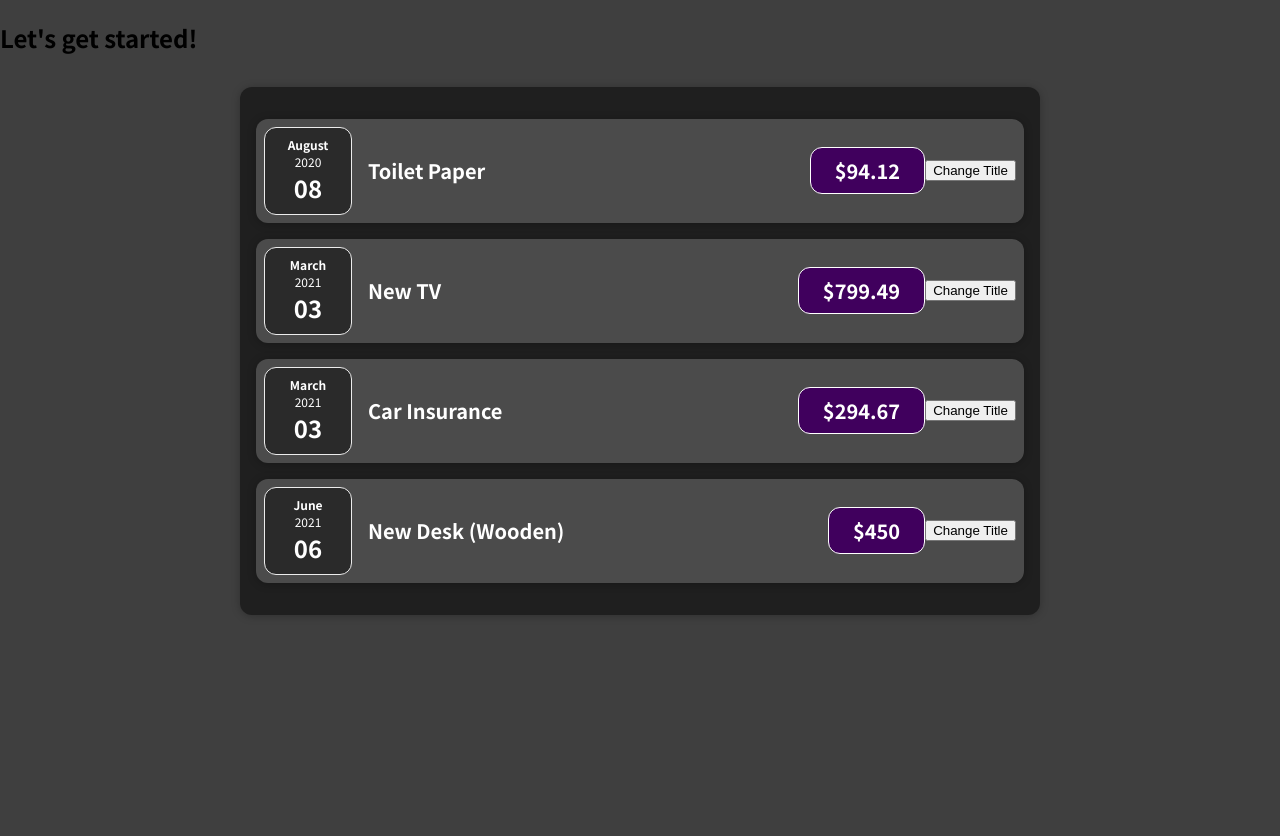
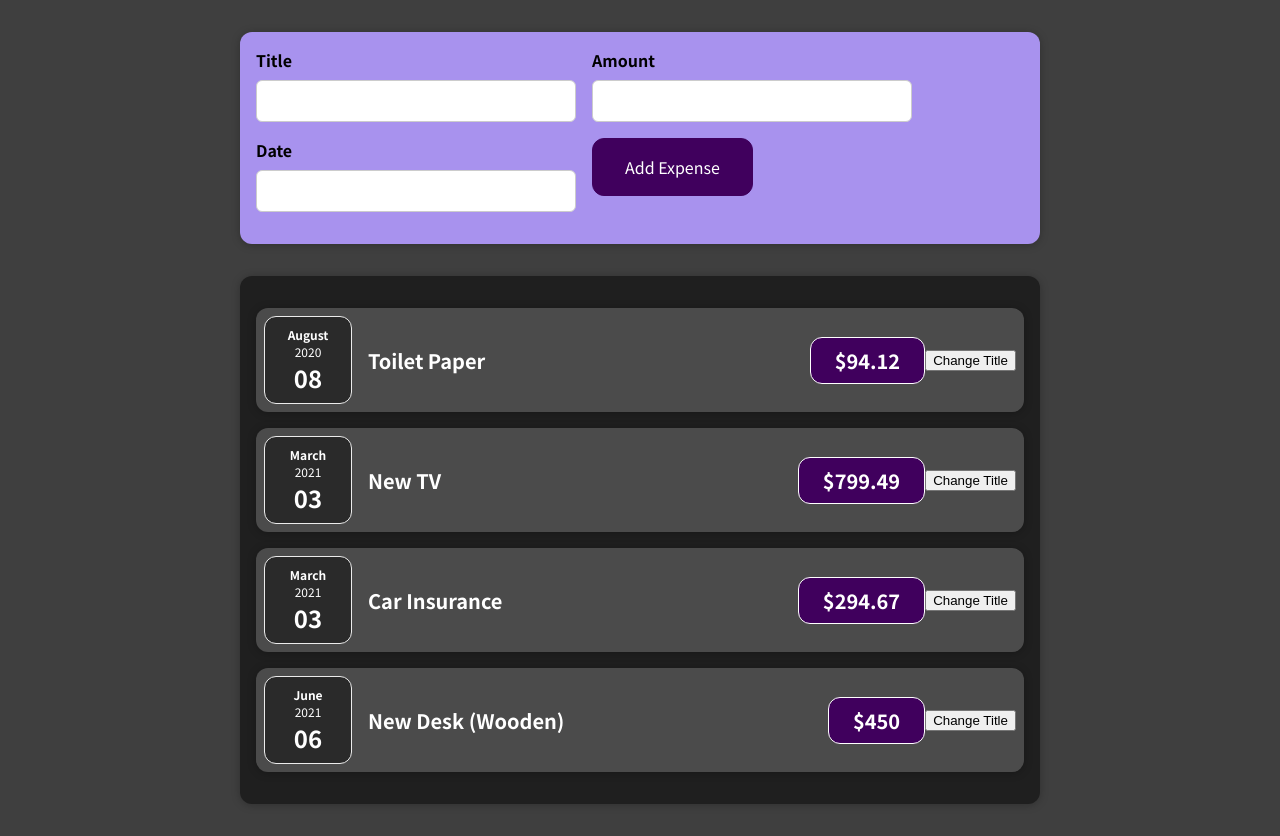
Before and after one commit to priyanka-1894/React-Training, a React (Create React App) app in the folder react-complete-guide/: page / in a window 1280 px wide. Before the commit the page ends 800 px from the top, so only its background shows below. Built offline with nearby package versions, Linux system fonts and the light colour scheme.

Commit message:
React State & Working with Events - Adding Form Inputs

```diff
--- a/react-complete-guide/src/App.js
+++ b/react-complete-guide/src/App.js
@@ -1,5 +1,6 @@
 import React from "react";
 import Expenses from "./components/Expenses/Expenses";
+import NewExpense from "./components/NewExpense/NewExpense";
 
 function App() {
   const expenses = [
@@ -35,7 +36,7 @@
   return React.createElement(
     'div',
     {},
-    React.createElement('h2', {}, 'Let\'s get started!' ),
+    React.createElement(NewExpense, {} ),
     React.createElement(Expenses, { expenses: expenses }));
 }
 
--- /dev/null
+++ b/react-complete-guide/src/components/NewExpense/ExpenseForm.css
@@ -0,0 +1,26 @@
+.new-expense__controls {
+    display: flex;
+    flex-wrap: wrap;
+    gap: 1rem;
+    margin-bottom: 1rem;
+    text-align: left;
+}
+
+.new-expense__control label {
+    font-weight: bold;
+    margin-bottom: 0.5rem;
+    display: block;
+}
+
+.new-expense__control input {
+    font: inherit;
+    padding: 0.5rem;
+    border-radius: 6px;
+    border: 1px solid #ccc;
+    width: 20rem;
+    max-width: 100%;
+}
+
+.new-expense__actions {
+    text-align: right;
+}
--- /dev/null
+++ b/react-complete-guide/src/components/NewExpense/ExpenseForm.js
@@ -0,0 +1,30 @@
+import './ExpenseForm.css';
+
+const ExpenseForm = () => {
+    return (
+        <form>
+            <div className="new-expense__controls">
+                <div className="new-expense__control">
+                    <label>Title</label>
+                    <input type="text" />
+                </div>
+
+                <div className="new-expense__control">
+                    <label>Amount</label>
+                    <input type="number" min='0.01' step='0.01' />
+                </div>
+
+                <div className="new-expense__control">
+                    <label>Date</label>
+                    <input type="text" min="2019-01-01" max="2022-12-31" />
+                </div>
+
+                <div className="new-expense__actions">
+                    <button type="submit">Add Expense</button>
+                </div>
+            </div>
+        </form>
+    );
+}
+
+export default ExpenseForm;
--- /dev/null
+++ b/react-complete-guide/src/components/NewExpense/NewExpense.css
@@ -0,0 +1,38 @@
+.new-expense {
+    background-color: #a892ee;
+    padding: 1rem;
+    margin: 2rem auto;
+    width: 50rem;
+    max-width: 95%;
+    border-radius: 12px;
+    text-align: center;
+    box-shadow: 0 1px 8px rgba(0, 0, 0, 0.25);
+}
+
+.new-expense button {
+    font: inherit;
+    cursor: pointer;
+    padding: 1rem 2rem;
+    border: 1px solid #40005d;
+    background-color: #40005d;
+    color: white;
+    border-radius: 12px;
+    margin-right: 1rem;
+}
+
+.new-expense button:hover,
+.new-expense button:active {
+    background-color: #510674;
+    border-color: #510674;
+}
+
+.new-expense button.alternative {
+    color: #220131;
+    border-color: transparent;
+    background-color: transparent;
+}
+
+.new-expense button.alternative:hover,
+.new-expense button.alternative:active {
+    background-color: #ddb3f8;
+}
--- /dev/null
+++ b/react-complete-guide/src/components/NewExpense/NewExpense.js
@@ -0,0 +1,13 @@
+import ExpenseForm from './ExpenseForm';
+
+import './NewExpense.css';
+
+const NewExpense = () => {
+    return (
+        <div className="new-expense">
+            <ExpenseForm />
+        </div>
+    );
+}
+
+export default NewExpense;
```
